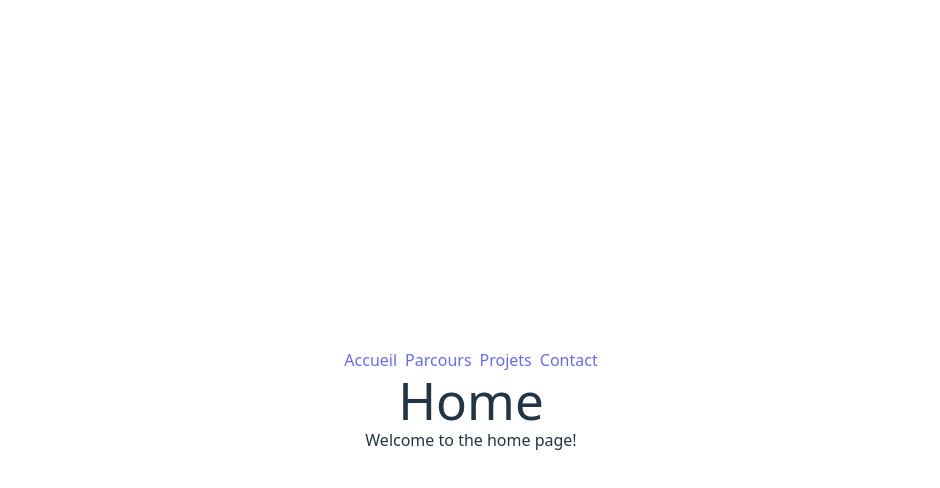
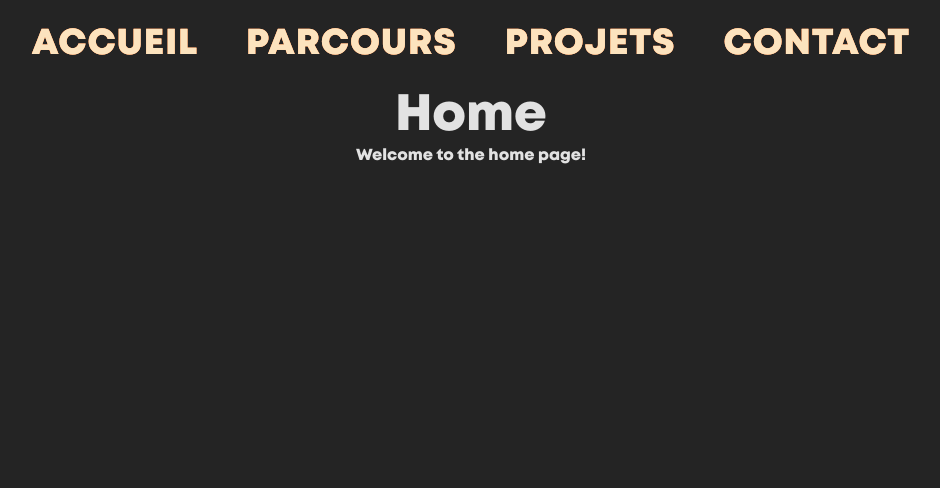
Before and after one commit to JordanBardu/portfolio, a React (Vite) app: page / in a window 1280 px wide. Shown: the top 488 px of the page, without its empty margins (169-1109 px from the left). Built offline with nearby package versions, Linux system fonts and the light colour scheme.

Commit message:
Created MenuButton component and style navbar

```diff
--- a/src/App.css
+++ b/src/App.css
@@ -3,42 +3,5 @@
 #root {
   max-width: 1280px;
   margin: 0 auto;
-  padding: 2rem;
   text-align: center;
 }
-
-.logo {
-  height: 6em;
-  padding: 1.5em;
-  will-change: filter;
-  transition: filter 300ms;
-}
-.logo:hover {
-  filter: drop-shadow(0 0 2em #646cffaa);
-}
-.logo.react:hover {
-  filter: drop-shadow(0 0 2em #61dafbaa);
-}
-
-@keyframes logo-spin {
-  from {
-    transform: rotate(0deg);
-  }
-  to {
-    transform: rotate(360deg);
-  }
-}
-
-@media (prefers-reduced-motion: no-preference) {
-  a:nth-of-type(2) .logo {
-    animation: logo-spin infinite 20s linear;
-  }
-}
-
-.card {
-  padding: 2em;
-}
-
-.read-the-docs {
-  color: #888;
-}
--- /dev/null
+++ b/src/components/MenuButton/index.tsx
@@ -0,0 +1,54 @@
+import type { MenuButtonProps } from "./types.ts";
+import { Link } from "react-router";
+
+function MenuButton({ route, label }: MenuButtonProps) {
+  const classes =
+    "absolute inset-0 flex items-center justify-center text-4xl font-black uppercase tracking-wide transition-all duration-300";
+
+  return (
+    <li>
+      <Link to={route} className="relative overflow-hidden group px-4 py-2">
+        {/*Texte principal*/}
+        <div className="overflow-hidden">
+          <span className="relative z-20 text-4xl font-black uppercase tracking-wide text-[#fce3be] transition-transform duration-300">
+            {label}
+          </span>
+        </div>
+
+        {/*/!*Couche bleu clair*!/*/}
+        {/*<div className="overflow-hidden">*/}
+        {/*  <span*/}
+        {/*    className={`${classes} z-10 text-[#87cdc0] translate-y-0 transition-all group-hover:translate-y-2`}*/}
+        {/*  >*/}
+        {/*    {label}*/}
+        {/*  </span>*/}
+        {/*</div>*/}
+
+        {/*/!*Couche bleu foncé*!/*/}
+        {/*<div className="overflow-hidden">*/}
+        {/*  <span*/}
+        {/*    className={`${classes} z-5 text-[#0777a1] translate-y-0 transition-all group-hover:translate-y-3`}*/}
+        {/*  >*/}
+        {/*    {label}*/}
+        {/*  </span>*/}
+        {/*</div>*/}
+
+        {/*Couche orange clair */}
+        <span
+          className={`${classes} z-10 text-[#fcb06a] -translate-y-0 transition-all group-hover:translate-y-1`}
+        >
+          {label}
+        </span>
+
+        {/*Couche orange foncé*/}
+        <span
+          className={`${classes} z-5 text-[#fd4d17] -translate-y-0 transition-all group-hover:translate-y-2`}
+        >
+          {label}
+        </span>
+      </Link>
+    </li>
+  );
+}
+
+export default MenuButton;
--- /dev/null
+++ b/src/components/MenuButton/types.ts
@@ -0,0 +1,4 @@
+export interface MenuButtonProps {
+  route: string;
+  label: string;
+}
--- /dev/null
+++ b/src/components/Navbar/buttonsContent.json
@@ -0,0 +1,18 @@
+[
+  {
+    "route": "/",
+    "label": "Accueil"
+  },
+  {
+    "route": "/course",
+    "label": "Parcours"
+  },
+  {
+    "route": "/projects",
+    "label": "Projets"
+  },
+  {
+    "route": "/contact",
+    "label": "Contact"
+  }
+]
--- a/src/components/Navbar/index.tsx
+++ b/src/components/Navbar/index.tsx
@@ -1,21 +1,13 @@
-import { Link } from "react-router";
+import buttonsContent from "./buttonsContent.json";
+import MenuButton from "../MenuButton";
 
 function Navbar() {
   return (
     <nav>
-      <ul className="flex flex-row gap-2">
-        <li>
-          <Link to="/">Accueil</Link>
-        </li>
-        <li>
-          <Link to="/course">Parcours</Link>
-        </li>
-        <li>
-          <Link to="/projects">Projets</Link>
-        </li>
-        <li>
-          <Link to="/contact">Contact</Link>
-        </li>
+      <ul className="flex flex-row gap-12">
+        {buttonsContent.map((button) => (
+          <MenuButton route={button.route} label={button.label} />
+        ))}
       </ul>
     </nav>
   );
--- a/src/index.css
+++ b/src/index.css
@@ -1,7 +1,13 @@
-@import 'tailwindcss';
+@import "tailwindcss";
+
+@font-face {
+  font-family: "Mont";
+  src: url("./assets/fonts/MontHeavy.otf") format("opentype");
+  font-style: normal;
+}
 
 :root {
-  font-family: system-ui, Avenir, Helvetica, Arial, sans-serif;
+  font-family: "Mont", system-ui, Avenir, Helvetica, Arial, sans-serif;
   line-height: 1.5;
   font-weight: 400;
 
@@ -15,19 +21,9 @@
   -moz-osx-font-smoothing: grayscale;
 }
 
-a {
-  font-weight: 500;
-  color: #646cff;
-  text-decoration: inherit;
-}
-a:hover {
-  color: #535bf2;
-}
-
 body {
   margin: 0;
   display: flex;
-  place-items: center;
   min-width: 320px;
   min-height: 100vh;
 }
@@ -55,16 +51,3 @@ button:focus,
 button:focus-visible {
   outline: 4px auto -webkit-focus-ring-color;
 }
-
-@media (prefers-color-scheme: light) {
-  :root {
-    color: #213547;
-    background-color: #ffffff;
-  }
-  a:hover {
-    color: #747bff;
-  }
-  button {
-    background-color: #f9f9f9;
-  }
-}
```
Also changed, not shown: src/assets/fonts/MontHeavy.otf (added).
